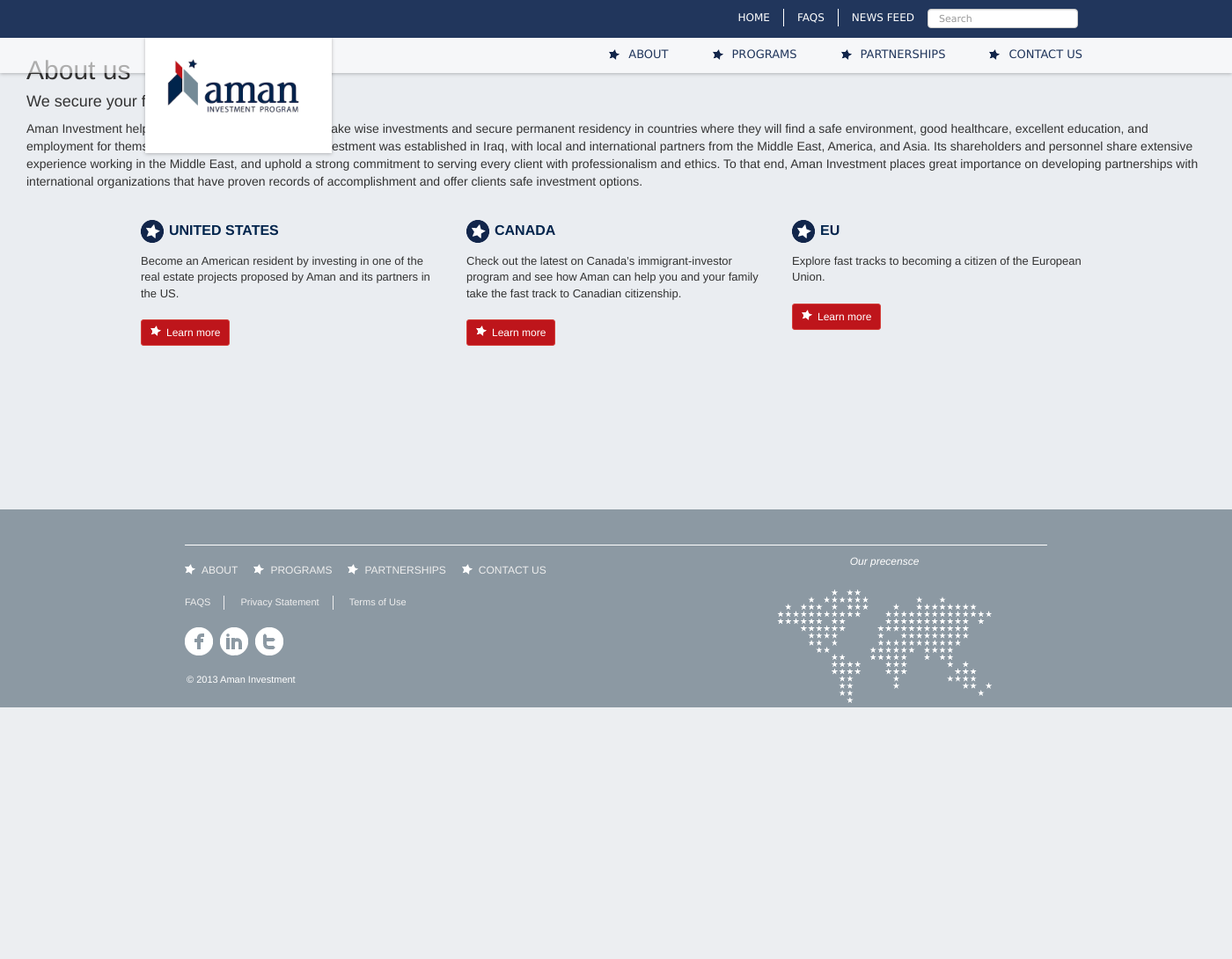
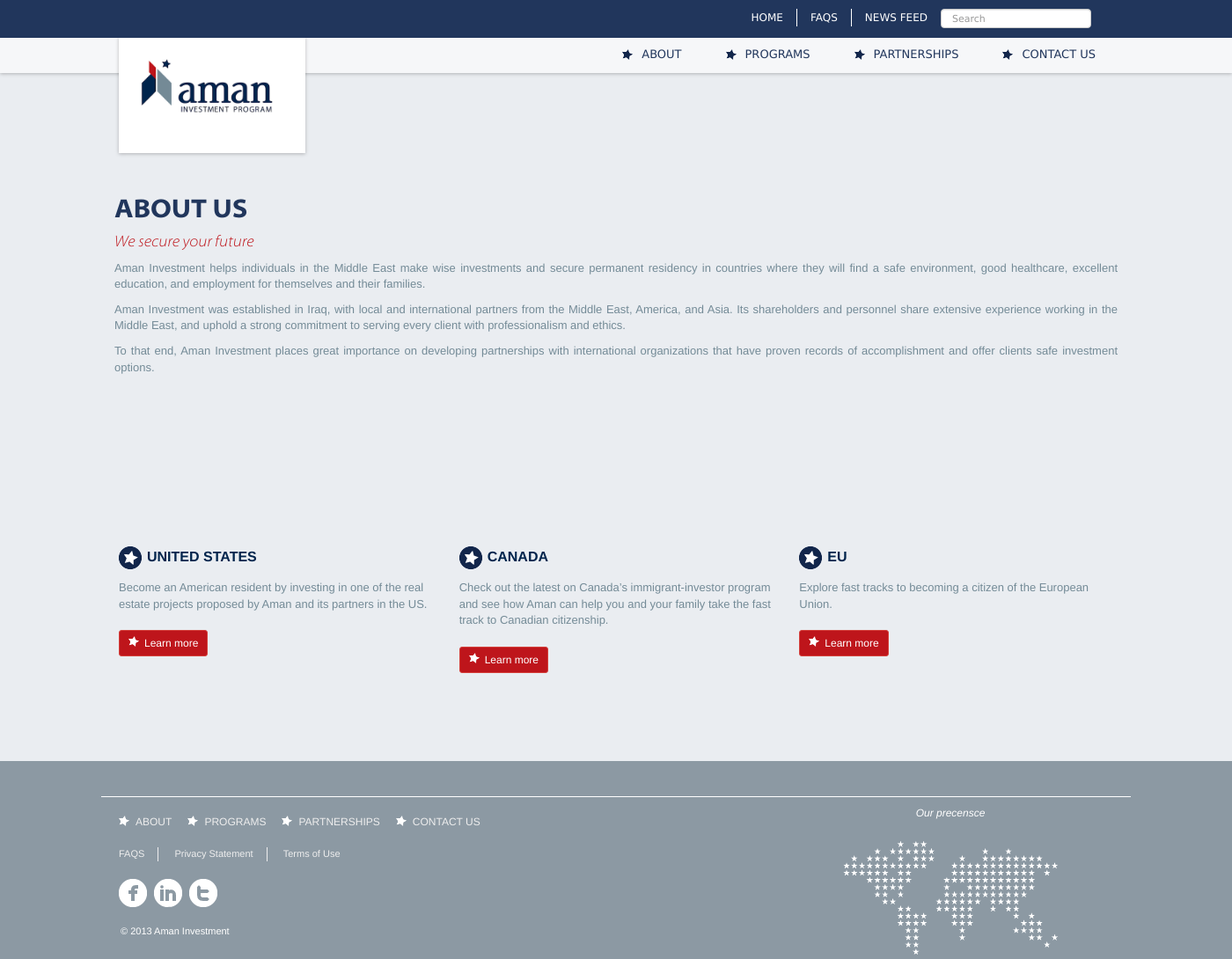
Before and after one commit to nityaoberoi/aman, a Flask app: page /about/ in a window 1400 px wide. Shown: the whole page at 88% size. Before the commit the page ends 804 px from the top, so only its background shows below. Run offline with Flask 2, Linux system fonts and the light colour scheme; some libraries are stand-ins or nearby versions.

Commit message:
Readjust containers and add styling to detailed pages

```diff
--- a/static/scss/components/_carousel.scss
+++ b/static/scss/components/_carousel.scss
@@ -1,5 +1,6 @@
 .carousel {
-  margin-bottom: 60px;
+  width: 1370px;
+  margin: 0 auto 60px;
 
   .item {
     height: 500px;
@@ -30,7 +31,7 @@
 
 .carousel-caption {
   z-index: 10;
-  left: 10%;
+  left: 9%;
   text-shadow: none;
   text-align: start;
 
@@ -38,13 +39,12 @@
     color: $dark-blue;
     text-transform: uppercase;
     font-weight: 600;
-    font-family: 'MyriadBold', 'Helvetica Neue', Helvetica, Arial, sans-serif
+    font-family: 'MyriadBold', 'Helvetica Neue', Helvetica, Arial, sans-serif;
   }
 
   h4 {
     color: $dark-red;
-    font-style: italic;
-    font-family: 'MyriadLightItalic', Tahoma, sans-serif
+    font-family: 'MyriadLightItalic', Tahoma, sans-serif;
   }
 
   p {
@@ -86,6 +86,6 @@
 
     .carousel-indicators {
       bottom: 20%;
-      left: 13%;
+      left: 11.5%;
     }
 }
--- a/static/scss/components/_footer.scss
+++ b/static/scss/components/_footer.scss
@@ -9,8 +9,8 @@ footer {
     .footer-wrapper {
         border-top: 1px solid #fff;
         padding-top: 10px;
-        margin-left: 160px;
-        margin-right: 160px;
+        padding-left: 20px;
+        padding-right: 20px;
     }
 
     .links {
--- a/static/scss/components/_header.scss
+++ b/static/scss/components/_header.scss
@@ -7,10 +7,6 @@
         margin-bottom: 0;
         min-height: 30px;
         padding: 10px 0;
-
-        .container {
-            padding: 0 130px;
-        }
     }
 
 }
@@ -97,7 +93,7 @@
     height: 132px;
     position: absolute;
     top: -10px;
-    left: 150px;
+    left: 20px;
     z-index: $z-index-logo;
 }
 
--- /dev/null
+++ b/static/scss/pages/_detail_page.scss
@@ -0,0 +1,28 @@
+.detail-page {
+
+    .main-container .container {
+        margin-top: 160px;
+    }
+
+    .content {
+        h2 {
+            color: $dark-blue;
+            text-transform: uppercase;
+            font-weight: 600;
+            font-family: 'MyriadBold', 'Helvetica Neue', Helvetica, Arial, sans-serif;
+        }
+
+        h4 {
+            color: $dark-red;
+            font-family: 'MyriadLightItalic', Tahoma, sans-serif;
+        }
+
+        p {
+            color: $light-gray;
+            text-align: justify;
+            font-size: 13px;
+        }
+    }
+
+
+}
--- a/static/scss/pages/_landing_page.scss
+++ /dev/null
@@ -1,27 +0,0 @@
-.marketing {
-
-    padding: 0 130px;
-
-    h2 {
-        text-transform: uppercase;
-        color: #00244c;
-        font-size: 16px;
-        font-weight: 600;
-        line-height: 2em;
-
-        &:before {
-            content: "";
-            display: block;
-            background: url("../img/bigStar.png") no-repeat;
-            width: 26px;
-            height: 26px;
-            float: left;
-            margin: 4px 6px 0 0;
-        }
-    }
-
-    p {
-        margin-bottom: 20px;
-        font-size: 13px;
-    }
-}
--- a/static/scss/pages/_main.scss
+++ b/static/scss/pages/_main.scss
@@ -46,9 +46,31 @@ a {
     }
 }
 
-@media (min-width: 1200px) {
+.marketing {
 
-    .container {
-        width: 1370px;
+    padding: 0 20px;
+
+    h2 {
+        text-transform: uppercase;
+        color: #00244c;
+        font-size: 16px;
+        font-weight: 600;
+        line-height: 2em;
+
+        &:before {
+            content: "";
+            display: block;
+            background: url("../img/bigStar.png") no-repeat;
+            width: 26px;
+            height: 26px;
+            float: left;
+            margin: 4px 6px 0 0;
+        }
+    }
+
+    p {
+        margin-bottom: 20px;
+        font-size: 13px;
+        color: $light-gray;
     }
 }
--- a/static/scss/screen.scss
+++ b/static/scss/screen.scss
@@ -13,5 +13,6 @@
 
 @import "pages/main";
 @import "pages/landing_page";
+@import "pages/detail_page";
 
 @import "sprites/social";
--- a/templates/about.html
+++ b/templates/about.html
@@ -1,15 +1,16 @@
-{% extends 'base.html' %}
+{% extends 'detail_page.html' %}
 
-{% block main_content %}
-<div class="">
-    <h2>About us</h2>
-    <h4>We secure your future</h4>
-    <p>
-        Aman Investment helps individuals in the Middle East make wise investments and secure permanent residency in countries where they will find a safe environment, good healthcare, excellent education, and employment for themselves and their families.
-
-        Aman Investment was established in Iraq, with local and international partners from the Middle East, America, and Asia. Its shareholders and personnel share extensive experience working in the Middle East, and uphold a strong commitment to serving every client with professionalism and ethics.
-
-        To that end, Aman Investment places great importance on developing partnerships with international organizations that have proven records of accomplishment and offer clients safe investment options.
-    </p>
-</div>
+{% block body_classes %}detail-page{% endblock %}
+{% block header %}About us{% endblock %}
+{% block subheader %}We secure your future{% endblock %}
+{% block content %}
+<p>
+Aman Investment helps individuals in the Middle East make wise investments and secure permanent residency in countries where they will find a safe environment, good healthcare, excellent education, and employment for themselves and their families.
+</p>
+<p>
+Aman Investment was established in Iraq, with local and international partners from the Middle East, America, and Asia. Its shareholders and personnel share extensive experience working in the Middle East, and uphold a strong commitment to serving every client with professionalism and ethics.
+</p>
+<p>
+To that end, Aman Investment places great importance on developing partnerships with international organizations that have proven records of accomplishment and offer clients safe investment options.
+</p>
 {% endblock %}
--- a/templates/base.html
+++ b/templates/base.html
@@ -20,7 +20,7 @@
     <!-- Custom styles for this template -->
     <!-- <link href="carousel.css" rel="stylesheet"> -->
 </head>
-<body class="landing-page">
+<body class="landing-page {% block body_classes %}{% endblock %}">
     <div class="body-wrapper">
         <header class="header-wrapper">
             <div class="navbar navbar-blue navbar-static-top" role="navigation">
@@ -72,12 +72,12 @@
               </div>
             </div>
         </header>
-        <section class="main-container container">
+        <section class="main-container">
 
             {% block main_content %}
             {% endblock %}
 
-            <div class="marketing">
+            <div class="marketing container">
 
                 <div class="row">
                     <div class="col-lg-4">
@@ -101,7 +101,7 @@
         <div class="push"></div>
     </div>
     <footer>
-        <div class="footer-wrapper">
+        <div class="footer-wrapper container">
             <div class="links pull-left">
                 <div class="main-links">
                     <ul>
@@ -129,7 +129,7 @@
                     &copy; 2013 Aman Investment
                 </div>
             </div>
-            <div class="map-wrapper pull-right">
+            <div class="map-wrapper pull-right visible-lg">
                 <div class="where-we-are">Our precensce</div>
                 <div class="map"></div>
             </div>
--- /dev/null
+++ b/templates/detail_page.html
@@ -0,0 +1,12 @@
+{% extends 'base.html' %}
+
+{% block body_classes %}detail-page{% endblock %}
+
+{% block main_content %}
+<div class="container content">
+    <h2>{% block header %}{% endblock %}</h2>
+    <h4>{% block subheader %}{% endblock %}</h4>
+    <div>{% block content %}{% endblock %}</div>
+    <div class="image">{% block content_image %}{% endblock %}</div>
+</div>
+{% endblock %}
```
Also changed, not shown: static/css/screen.css.
